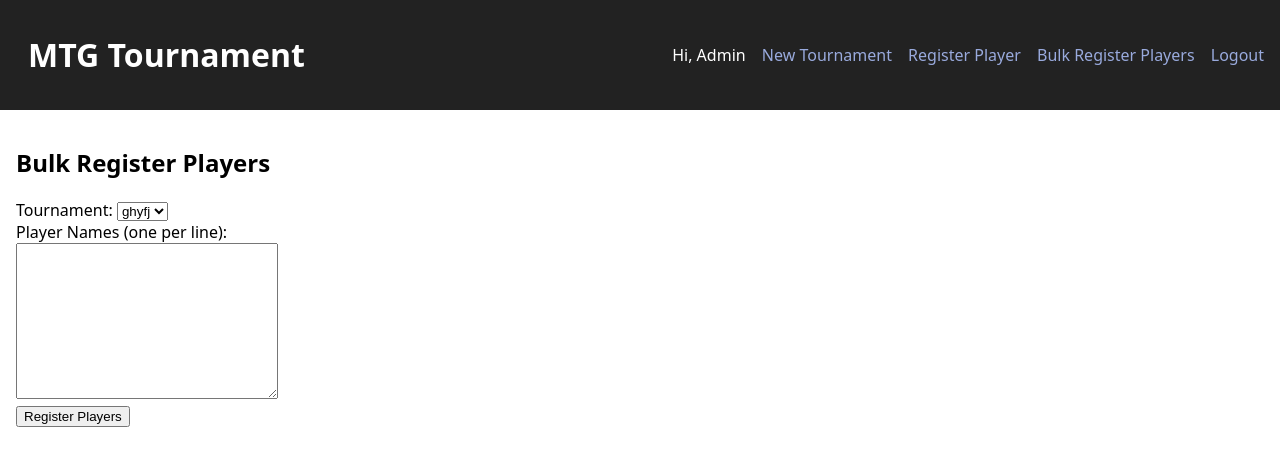
After one commit to orwiad10/walter, a Flask app: page /admin/bulk-register in a window 1280 px wide. The commit adds this page. Shown: the top 466 px of the page. Run offline with Flask 3, Linux system fonts and the light colour scheme; a user stored in the database is signed in.

Commit message:
Add admin bulk player registration

```diff
--- a/app/app.py
+++ b/app/app.py
@@ -142,6 +142,30 @@ def create_app():
                 return redirect(url_for('admin_register_player'))
         return render_template('admin/register_player.html', tournaments=tournaments)
 
+    @app.route('/admin/bulk-register', methods=['GET', 'POST'])
+    def admin_bulk_register():
+        require_admin()
+        from .models import User, Tournament, TournamentPlayer
+        tournaments = db.session.query(Tournament).order_by(Tournament.created_at.desc()).all()
+        if request.method == 'POST':
+            tournament_id = int(request.form.get('tournament_id'))
+            names_raw = request.form['names']
+            count = 0
+            for line in names_raw.splitlines():
+                name = line.strip()
+                if not name:
+                    continue
+                u = User(name=name)
+                db.session.add(u)
+                db.session.flush()
+                tp = TournamentPlayer(tournament_id=tournament_id, user_id=u.id)
+                db.session.add(tp)
+                count += 1
+            db.session.commit()
+            flash(f"Registered {count} players.", "success")
+            return redirect(url_for('admin_bulk_register'))
+        return render_template('admin/bulk_register_players.html', tournaments=tournaments)
+
     @app.route('/admin/tournaments/<int:tid>/delete', methods=['POST'])
     def delete_tournament(tid):
         require_admin()
--- /dev/null
+++ b/app/templates/admin/bulk_register_players.html
@@ -0,0 +1,17 @@
+{% extends 'base.html' %}
+{% block content %}
+<h2>Bulk Register Players</h2>
+<form method="post">
+  <label for="tournament_id">Tournament:</label>
+  <select name="tournament_id" required>
+    {% for t in tournaments %}
+      <option value="{{ t.id }}">{{ t.name }}</option>
+    {% endfor %}
+  </select>
+  <div>
+    <label for="names">Player Names (one per line):</label><br>
+    <textarea name="names" rows="10" cols="30"></textarea>
+  </div>
+  <button type="submit">Register Players</button>
+</form>
+{% endblock %}
--- a/app/templates/base.html
+++ b/app/templates/base.html
@@ -15,6 +15,7 @@
         {% if current_user.is_admin %}
         <a href="{{ url_for('new_tournament') }}">New Tournament</a>
         <a href="{{ url_for('admin_register_player') }}">Register Player</a>
+        <a href="{{ url_for('admin_bulk_register') }}">Bulk Register Players</a>
         {% endif %}
         <a href="{{ url_for('logout') }}">Logout</a>
       {% else %}
```
Also changed, not shown: app/models.py (+6 -2 lines).
